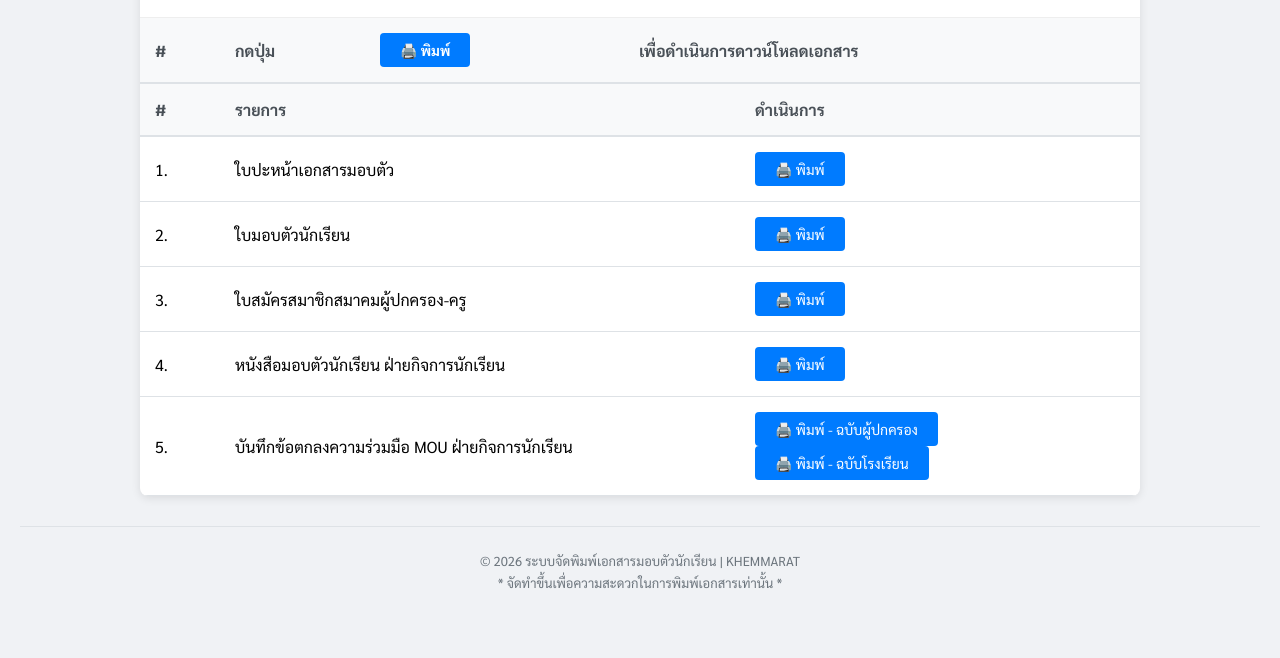
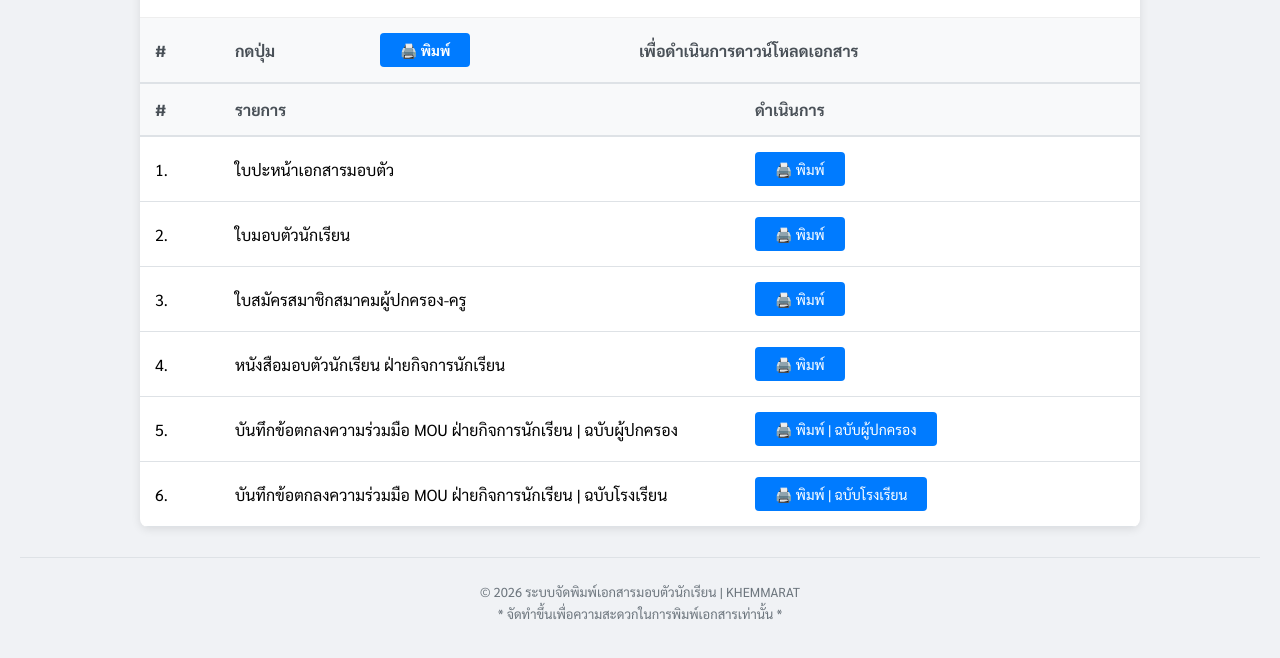
Before and after one commit to KJEMMARAT/StudentEnrollmentDocument, a plain HTML site: page index.html in a window 1280 px wide. Shown: the part 98-756 px from the top of the page. Drawn offline with Linux system fonts and the light colour scheme.

Commit message:
Update index.html

```diff
--- a/index.html
+++ b/index.html
@@ -115,10 +115,16 @@
             </tr>
             <tr>
                 <td>5.</td>
-                <td>บันทึกข้อตกลงความร่วมมือ MOU ฝ่ายกิจการนักเรียน</td>
+                <td>บันทึกข้อตกลงความร่วมมือ MOU ฝ่ายกิจการนักเรียน | ฉบับผู้ปกครอง</td>
                 <td>
-                    <a href="บันทึกข้อตกลงกับฝ่ายกิจการนักเรียน.pdf" class="btn btn-blue" download>🖨️ พิมพ์ - ฉบับผู้ปกครอง</a>
-                    <a href="บันทึกข้อตกลงกับฝ่ายกิจการนักเรียน - ฉบับโรงเรียน.pdf" class="btn btn-blue" download>🖨️ พิมพ์ - ฉบับโรงเรียน</a>
+                    <a href="บันทึกข้อตกลงกับฝ่ายกิจการนักเรียน.pdf" class="btn btn-blue" download>🖨️ พิมพ์ | ฉบับผู้ปกครอง</a>
+                </td>
+            </tr>
+            <tr>
+                <td>6.</td>
+                <td>บันทึกข้อตกลงความร่วมมือ MOU ฝ่ายกิจการนักเรียน | ฉบับโรงเรียน</td>
+                <td>
+                    <a href="บันทึกข้อตกลงกับฝ่ายกิจการนักเรียน - ฉบับโรงเรียน.pdf" class="btn btn-blue" download>🖨️ พิมพ์ | ฉบับโรงเรียน</a>
                 </td>
             </tr>
         </tbody>
```
